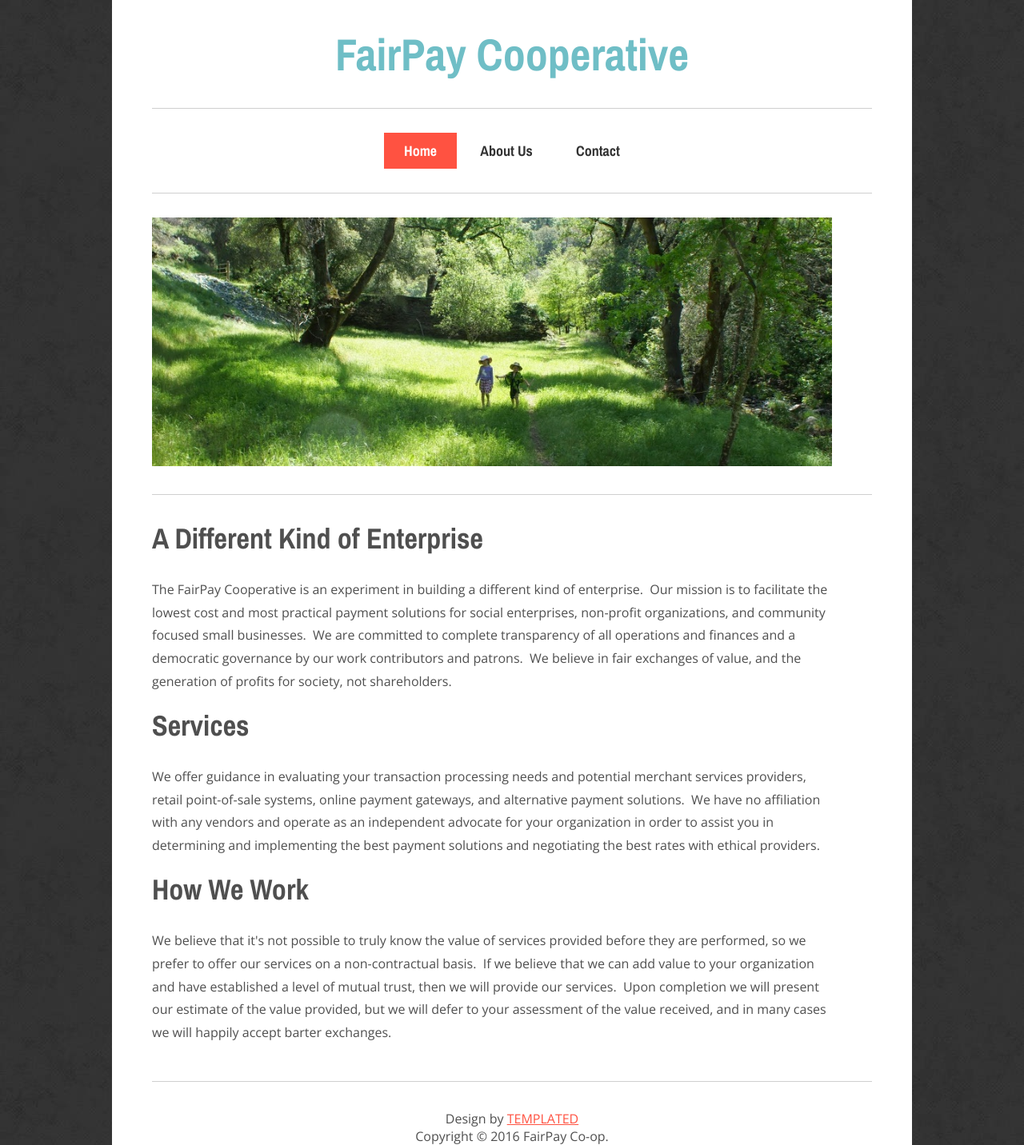
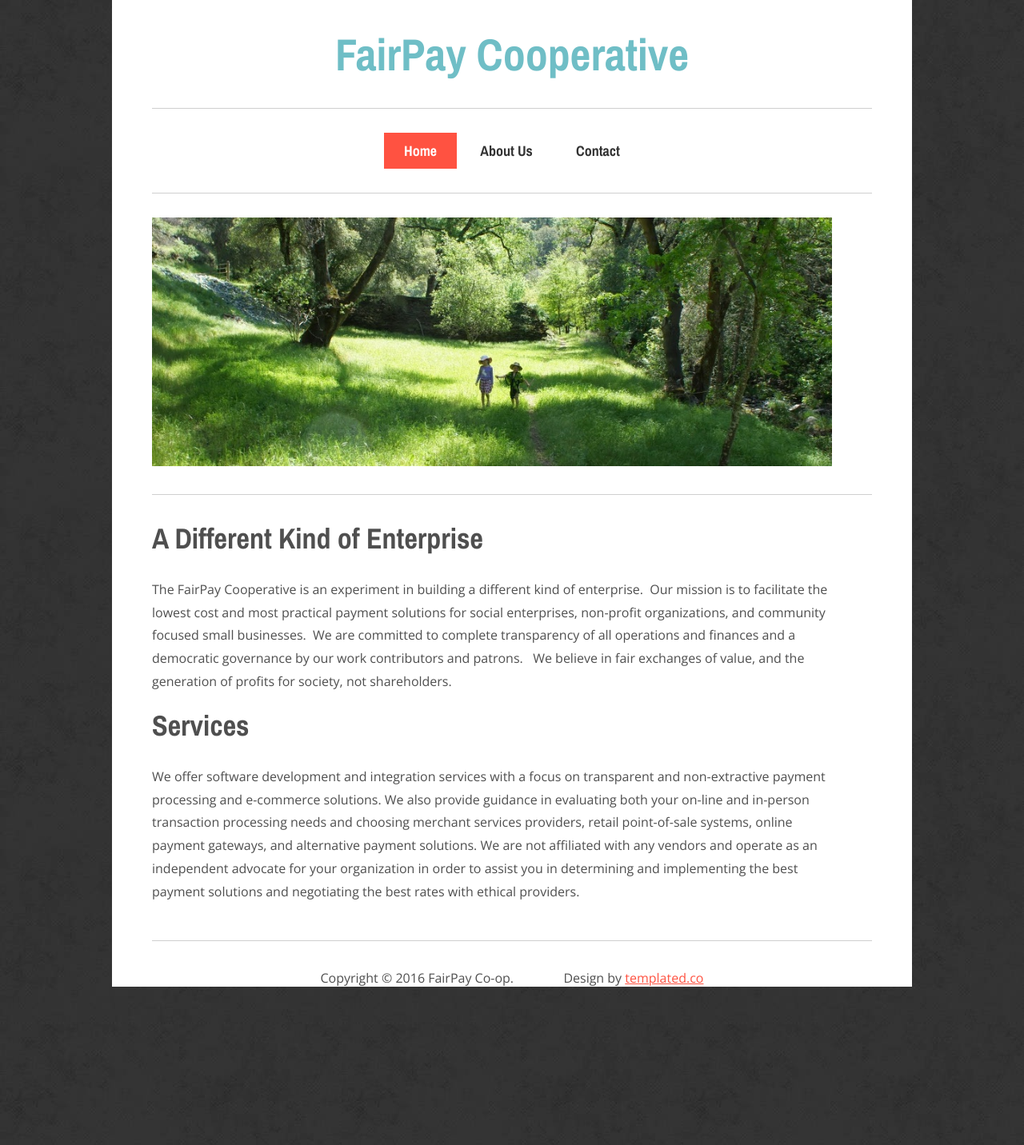
Before and after one commit to fairpay-coop/fairpay-coop.github.io, a Jekyll site: the page built from index.html, in a window 1280 px wide. Shown: the whole page at 80% size. Built offline with Jekyll 4.4.1, drawn with Linux system fonts in a browser that asks for light colours; nearby versions of some CDN libraries; library files that are not in the unit come from our copies; after the commit the page ends 1234 px from its top, so only the background shows below that.

Commit message:
home page content tweaking

```diff
--- a/_includes/footer.html
+++ b/_includes/footer.html
@@ -2,8 +2,9 @@
 
   <hr/>
   <div id="footerBar" style="text-align:center; padding-top: 5px;margin-bottom: 10px">
-    <span>Design by <a href="http://templated.co" rel="nofollow">TEMPLATED</a></span><br>
     <span>Copyright © 2016 FairPay Co-op.</span>
+    &nbsp; &nbsp; &nbsp; &nbsp; &nbsp; &nbsp; &nbsp;
+    Design by <a href="http://templated.co" target="_blank" rel="nofollow">templated.co</a>
  </div>
 
 </footer>
--- a/index.html
+++ b/index.html
@@ -7,15 +7,32 @@
 
 <h2>A Different Kind of Enterprise</h2>
 <p>
-  The FairPay Cooperative is an experiment in building a different kind of enterprise.  Our mission is to facilitate the lowest cost and most practical payment solutions for social enterprises, non-profit organizations, and community focused small businesses.  We are committed to complete transparency of all operations and finances and a democratic governance by our work contributors and patrons.  We believe in fair exchanges of value, and the generation of profits for society, not shareholders.</span>
+  The FairPay Cooperative is an experiment in building a different kind of enterprise.  Our mission
+  is to facilitate the lowest cost and most practical payment solutions for social enterprises, non-profit
+  organizations, and community focused small businesses.  We are committed to complete transparency
+  of all operations and finances and a democratic governance by our work contributors and patrons.
+  We believe in fair exchanges of value, and the generation of profits for society, not shareholders.
 </p>
 
 <h2>Services</h2>
 <p>
-  We offer guidance in evaluating your transaction processing needs and potential merchant services providers, retail point-of-sale systems, online payment gateways, and alternative payment solutions.  We have no affiliation with any vendors and operate as an independent advocate for your organization in order to assist you in determining and implementing the best payment solutions and negotiating the best rates with ethical providers.
+  We offer software development and integration services with a focus on transparent and non-extractive
+  payment processing and e-commerce solutions.
+  We also provide guidance in evaluating both your on-line and in-person transaction processing needs
+  and choosing merchant services providers, retail point-of-sale systems, online payment gateways,
+  and alternative payment solutions.
+  We are not affiliated with any vendors and operate as an independent advocate for your organization
+  in order to assist you in determining and implementing the best payment solutions and negotiating
+  the best rates with ethical providers.
 </p>
 
+{% comment %}
 <h2>How We Work</h2>
 <p>
-  We believe that it's not possible to truly know the value of services provided before they are performed, so we prefer to offer our services on a non-contractual basis.  If we believe that we can add value to your organization and have established a level of mutual trust, then we will provide our services.  Upon completion we will present our estimate of the value provided, but we will defer to your assessment of the value received, and in many cases we will happily accept barter exchanges.
+  We believe that it's not possible to truly know the value of services provided before they are performed,
+  so we prefer to offer our services on a non-contractual basis.  If we believe that we can add value
+  to your organization and have established a level of mutual trust, then we will provide our services.
+  Upon completion we will present our estimate of the value provided, but we will defer to your assessment
+  of the value received, and in many cases we will happily accept barter exchanges.
 </p>
+{% endcomment %}
```
Also changed, not shown: about-us.html (+10 -7 lines).
